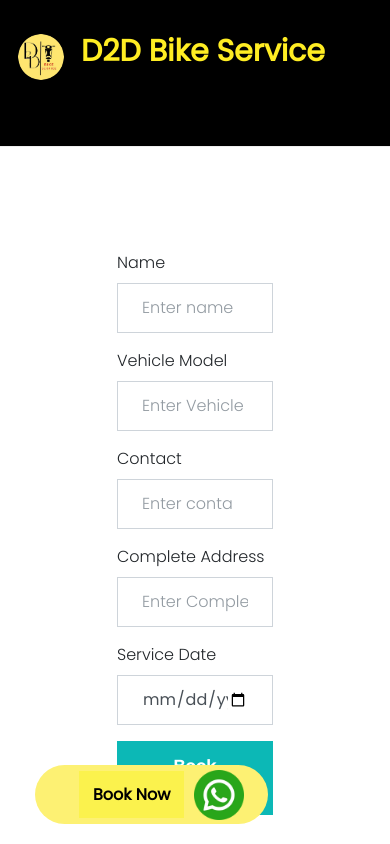
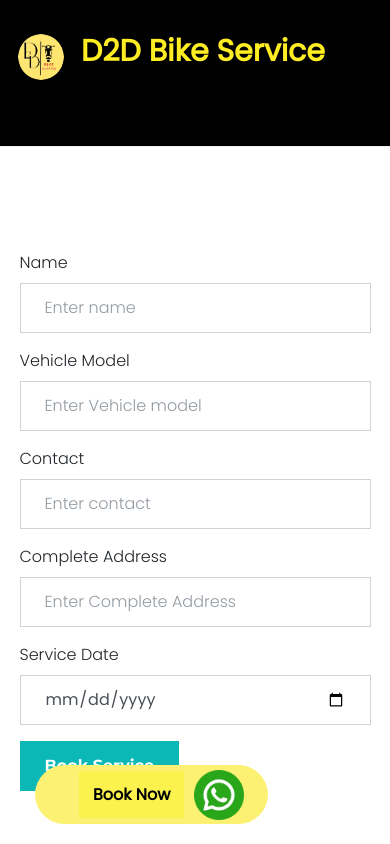
Before and after one commit to thiszsachin/d2d-ui, an Angular app: page / in a window 390 px wide. Shown: the top 844 px of the page. Built offline with nearby package versions, Linux system fonts and the light colour scheme.

Commit message:
res form

```diff
--- a/src/components/home/home.component.css
+++ b/src/components/home/home.component.css
@@ -24,3 +24,9 @@
   width: 40%;
   margin: 0 auto;
 }
+
+@media screen and (max-width:480px) {
+  .booking-form{
+    width: 90%;
+  }
+}
```
